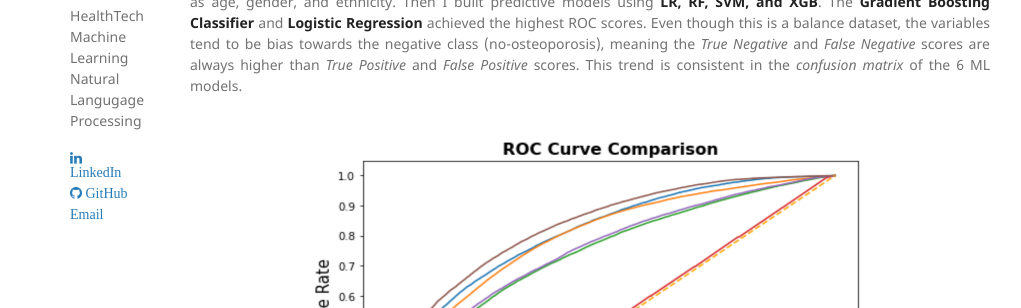
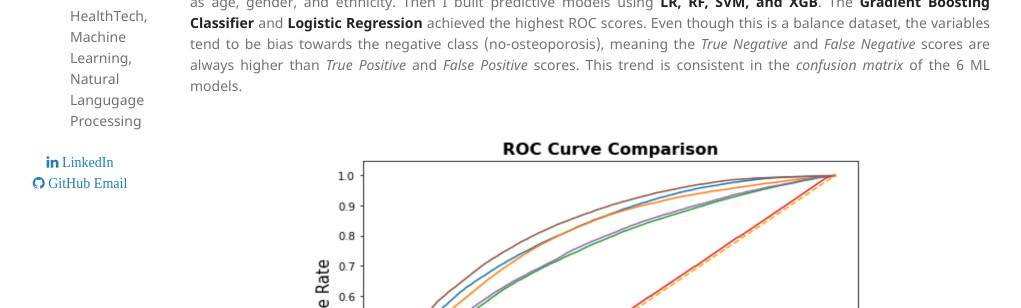
Before and after one commit to ThanhNguyen93/ThanhNguyen93.github.io, a Jekyll site: the page built from index.md, in a window 1280 px wide. Shown: the part 265-573 px from the top of the page, without its empty margins (130-1151 px from the left). Built offline with Jekyll 4.4.1, drawn with Linux system fonts in a browser that asks for light colours; our own code applies the rules of GitHub Pages for plain Markdown files.

Commit message:
Update _config.yml

```diff
--- a/_config.yml
+++ b/_config.yml
@@ -3,19 +3,18 @@ title: <p align="center"> Thanh M. Nguyen </p>
 description:
   <p align="left">
   <ul style="list-style-type:none;">
-  <li>HealthTech</li>
-  <li>Machine Learning</li>
+  <li>HealthTech,</li>
+  <li>Machine Learning,</li>
   <li>Natural Langugage Processing</li>
   </ul>
   </p>
+
   <link rel="stylesheet" href="https://cdnjs.cloudflare.com/ajax/libs/font-awesome/4.7.0/css/font-awesome.min.css">
 
-  <p align="left">
-  <ul style="list-style-type:none;">
-  <li><a href="https://www.linkedin.com/in/thanhnguyen5493/" class="fa fa-linkedin"> LinkedIn</a></li>
-  <li><a href="https://github.com/ThanhNguyen93" class="fa fa-github"> GitHub</a></li>
-  <li><a href="mailto:tnguyen15@hawk.iit.edu" class="fa fa-email"> Email</a></li>
-  </ul>
+  <p align="center">
+  <a href="https://www.linkedin.com/in/thanhnguyen5493/" class="fa fa-linkedin"> LinkedIn</a>
+  <a href="https://github.com/ThanhNguyen93" class="fa fa-github"> GitHub</a>
+  <a href="mailto:tnguyen15@hawk.iit.edu" class="fa fa-email"> Email</a>
   </p>
 
 
```
